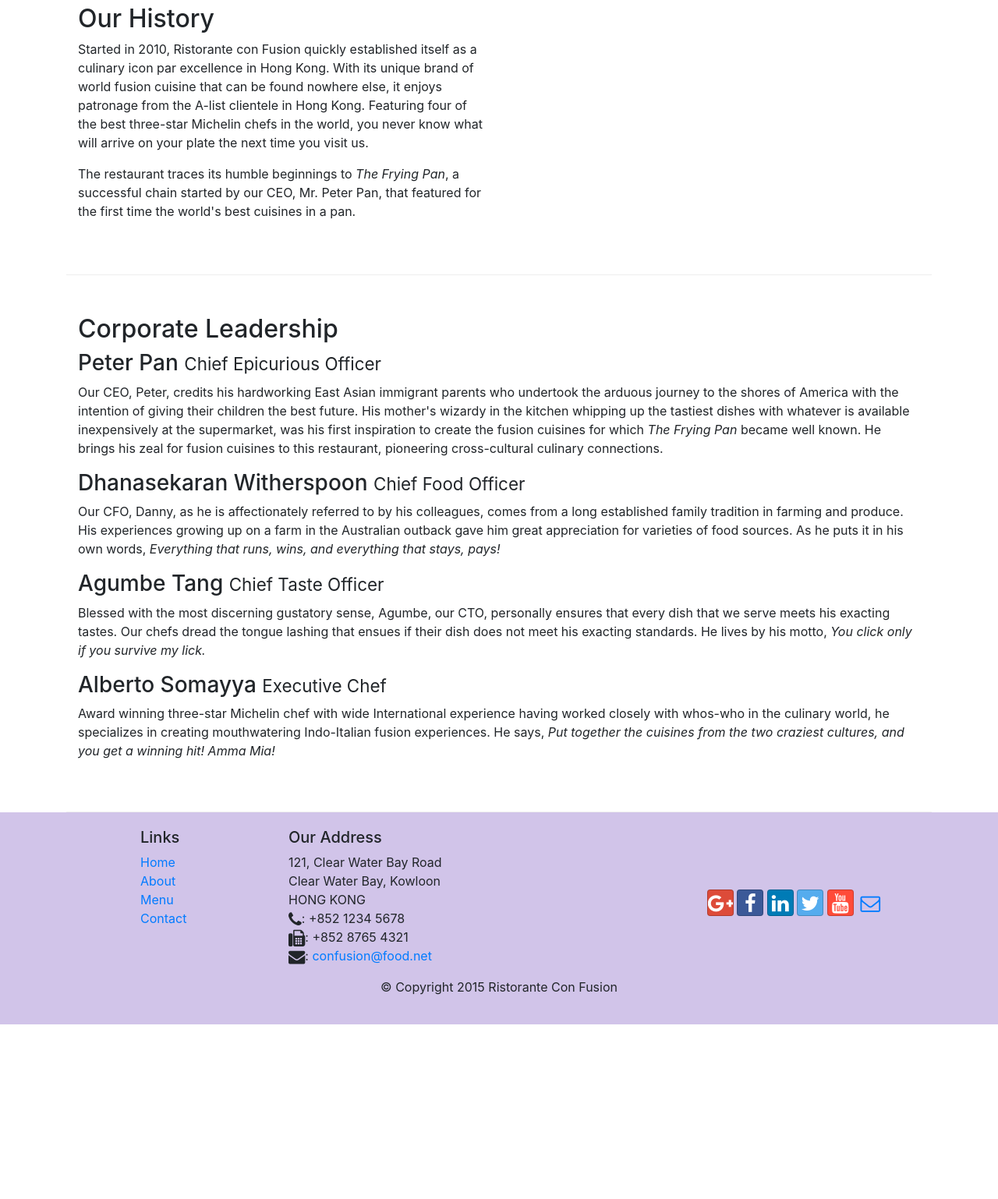
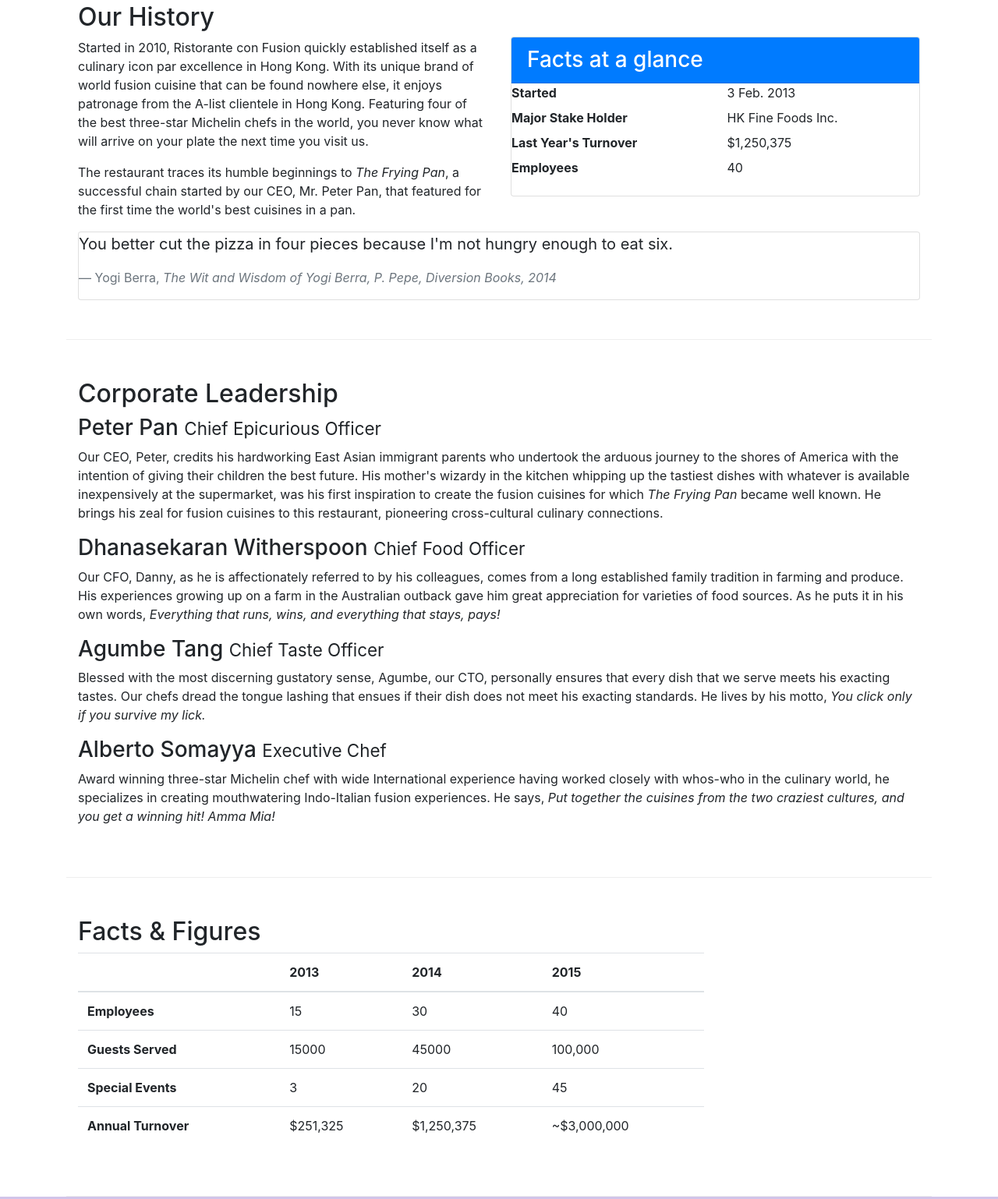
Before and after one commit to kodammanikiran/conFusion, a website: page aboutus.html in a window 1280 px wide. Shown: the part 488-2026 px from the top of the page at 78% size. Before the commit the page ends 1802 px from the top, so only its background shows below. Drawn offline with nearby package versions, Linux system fonts and the light colour scheme.

Commit message:
Tables & Cards

```diff
--- a/aboutus.html
+++ b/aboutus.html
@@ -59,12 +59,43 @@
         </div>
 
         <div class="row row-content align-items-center">
-            <div class="col-12 col-sm-12 col-md-6">
+            <div class="col-12 col-sm-6 col-md-6">
                 <h2>Our History</h2>
                 <p>Started in 2010, Ristorante con Fusion quickly established itself as a culinary icon par excellence in Hong Kong. With its unique brand of world fusion cuisine that can be found nowhere else, it enjoys patronage from the A-list clientele in Hong Kong.  Featuring four of the best three-star Michelin chefs in the world, you never know what will arrive on your plate the next time you visit us.</p>
                 <p>The restaurant traces its humble beginnings to <em>The Frying Pan</em>, a successful chain started by our CEO, Mr. Peter Pan, that featured for the first time the world's best cuisines in a pan.</p>
             </div>
             <div>
+            </div>
+            <div class="col-12 col-sm">
+                <div class="card">
+                    <h3 class="card-header bg-primary text-white">Facts at a glance</h3>
+                    <div class="card-block">
+                        <dl class="row">
+                                <dt class="col-6">Started</dt>
+                                <dd class="col-6">3 Feb. 2013</dd>
+                                <dt class="col-6">Major Stake Holder</dt>
+                                <dd class="col-6">HK Fine Foods Inc.</dd>
+                                <dt class="col-6">Last Year's Turnover</dt>
+                                <dd class="col-6">$1,250,375</dd>
+                                <dt class="col-6">Employees</dt>
+                                <dd class="col-6">40</dd>
+                        </dl>
+
+                    </div>
+                </div>
+            </div>
+
+            <div class="col-12 mt-2 mt-sm-0">
+                <div class="card card-block bg-faded">
+                    <blockquote class="blockquote">
+                         <p class="md-0">You better cut the pizza in four pieces because
+                                I'm not hungry enough to eat six.</p>
+                        <footer class="blockquote-footer">Yogi Berra,
+                            <cite title="source-title">The Wit and Wisdom of Yogi Berra,
+                                    P. Pepe, Diversion Books, 2014</cite>
+                        </footer>
+                    </blockquote>
+                </div>
             </div>
         </div>
 
@@ -82,7 +113,50 @@
                 <p class="hidden-xs-down">Award winning three-star Michelin chef with wide International experience having worked closely with whos-who in the culinary world, he specializes in creating mouthwatering Indo-Italian fusion experiences. He says, <em>Put together the cuisines from the two craziest cultures, and you get a winning hit! Amma Mia!</em></p>
             </div>
        </div>
+       <div class="row row-content ">
+           <div class="col-12 col-sm-9">
+                <h2>Facts &amp; Figures</h2>
+                <table class="table table-stripped">
+                    <thead class="thead-inverse">
+                        <tr>
+                            <th>&nbsp;</th>
+                            <th>2013</th>
+                            <th>2014</th>
+                            <th>2015</th>
+                        </tr>
+                    </thead>
+                    <tbody>
+                            <tr>
+                                    <th>Employees</th>
+                                    <td>15</td>
+                                    <td>30</td>
+                                    <td>40</td>
+                                </tr>
+                                <tr>
+                                    <th>Guests Served</th>
+                                    <td>15000</td>
+                                    <td>45000</td>
+                                    <td>100,000</td>
+                                </tr>
+                                <tr>
+                                    <th>Special Events</th>
+                                    <td>3</td>
+                                    <td>20</td>
+                                    <td>45</td>
+                                </tr>
+                                <tr>
+                                    <th>Annual Turnover</th>
+                                    <td>$251,325</td>
+                                    <td>$1,250,375</td>
+                                    <td>~$3,000,000</td>
+                                </tr>
+                    </tbody>
+                </table>
+           </div>
+           <div class="col-12 col-sm-3">
 
+            </div>
+       </div>
     </div>
 
     <footer class="footer">
```
